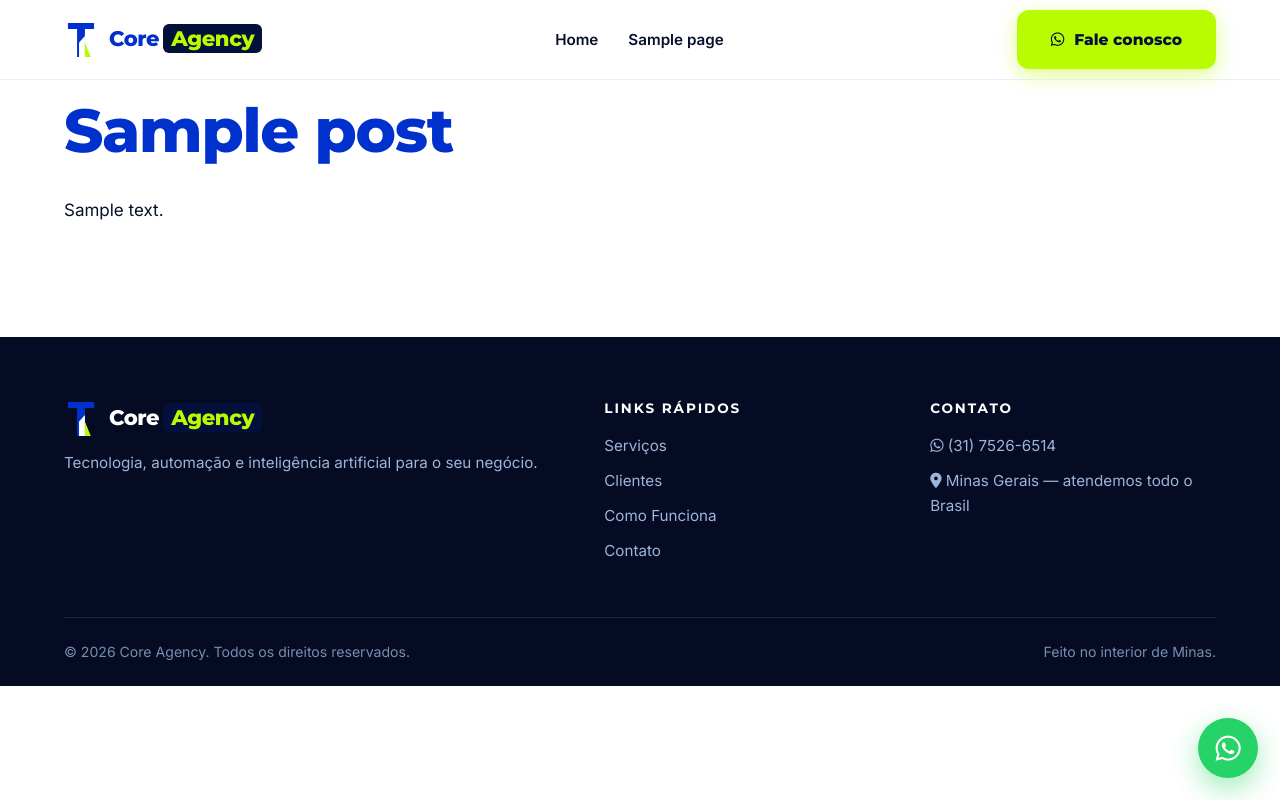
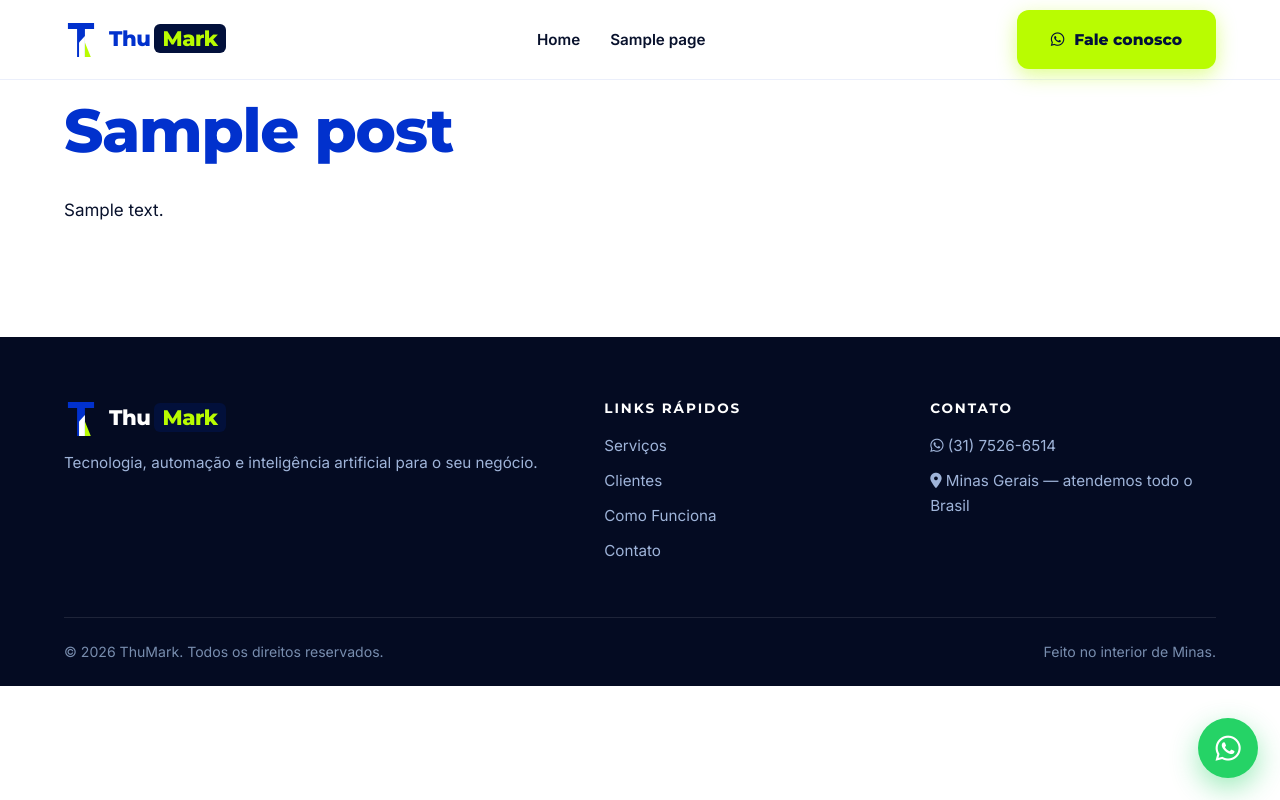
Before and after one commit to Art-Automac/ai-automation-agency, a WordPress theme: template core/wordpress/theme/page.php in a window 1280 px wide. Run offline with PHP 8.4 and a stand-in for WordPress, Linux system fonts and the light colour scheme; the site name, menu and one post (Sample post) are stand-ins, and other content is empty.

Commit message:
fix(branding): restore ThuMark brand name across logo, header, footer and simulated agent

```diff
--- a/core/wordpress/theme/footer.php
+++ b/core/wordpress/theme/footer.php
@@ -25,7 +25,7 @@
 			</div>
 		</div>
 		<div class="rodape__base">
-			<span>&copy; <?php echo esc_html( date_i18n( 'Y' ) ); ?> Core Agency. Todos os direitos reservados.</span>
+			<span>&copy; <?php echo esc_html( date_i18n( 'Y' ) ); ?> ThuMark. Todos os direitos reservados.</span>
 			<span>Feito no interior de Minas.</span>
 		</div>
 	</div>
--- a/core/wordpress/theme/functions.php
+++ b/core/wordpress/theme/functions.php
@@ -1,7 +1,7 @@
 <?php
 if ( ! defined( 'ABSPATH' ) ) exit;
 
-define( 'TM_VERSAO', '1.1.0' );
+define( 'TM_VERSAO', '1.1.1' );
 define( 'TM_WHATSAPP', '553175266514' );
 define( 'TM_WHATSAPP_LINK', 'https://wa.me/' . TM_WHATSAPP );
 define( 'TM_WHATSAPP_EXIBICAO', '(31) 7526-6514' );
@@ -119,7 +119,7 @@ function tm_marca( $classe_extra = '' ) {
 		return;
 	}
 	printf(
-		'<a class="%1$s" href="%2$s"><span class="marca-simbolo">%3$s</span><span>Core<span class="marca-destaque">Agency</span></span></a>',
+		'<a class="%1$s" href="%2$s"><span class="marca-simbolo">%3$s</span><span>Thu<span class="marca-destaque">Mark</span></span></a>',
 		esc_attr( $classe ), esc_url( home_url( '/' ) ), tm_icone_svg( 34 )
 	);
 }
--- a/core/wordpress/theme/template-parts/home.php
+++ b/core/wordpress/theme/template-parts/home.php
@@ -69,7 +69,7 @@
           </div>
           <div class="chat-msg chat-msg--ia">
             <div class="chat-ia-cabecalho">
-              <span class="badge-ia"><i class="fa-solid fa-bolt" aria-hidden="true"></i> Agente IA Especialista</span>
+              <span class="badge-ia"><i class="fa-solid fa-bolt" aria-hidden="true"></i> Agente IA ThuMark</span>
               <span class="hora-simulada">Agora</span>
             </div>
             <p>Com certeza! Nossos agentes de IA qualificam seus leads, tiram dúvidas em tempo real e integram os dados direto no seu CRM sem perder nenhum cliente. 🚀</p>
```
Also changed, not shown: core/wordpress/theme/style.css (+5 -5 lines).
